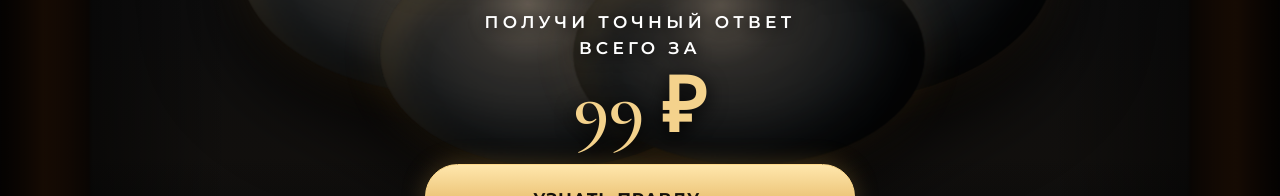
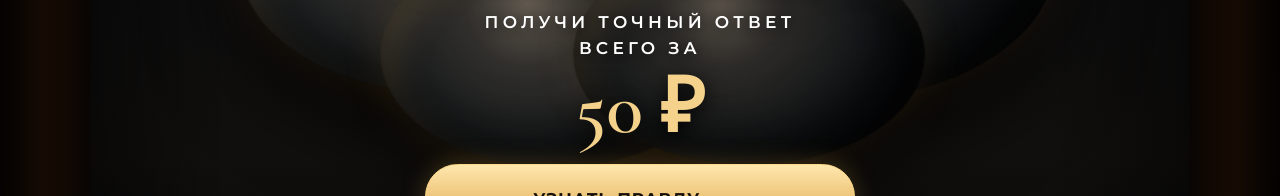
Before and after one commit to AlfonsMaybach/today-friday, a Next.js app: page / in a window 1280 px wide. Shown: the part 385-581 px from the top of the page. Built offline with nearby package versions, Linux system fonts and the light colour scheme.

Commit message:
Set public displayed price to 50 RUB without importing preview checkout

```diff
--- a/app/page.js
+++ b/app/page.js
@@ -107,7 +107,7 @@ export default function Home() {
             <>
               <h1>Сегодня<br/><em>пятница?</em></h1>
               <p className="offer">ПОЛУЧИ ТОЧНЫЙ ОТВЕТ<br/>ВСЕГО ЗА</p>
-              <div className="price">99 ₽</div>
+              <div className="price">50 ₽</div>
             </>
           ) : (
             <div className="truth">
@@ -123,7 +123,7 @@ export default function Home() {
             <aside><i style={{width:progress+'%'}}/></aside>
           </div>}
           {phase==='error' && <div className="process error"><div><span>{status}</span></div><button className="cta" onClick={reset}>ПОВТОРИТЬ <b>↻</b></button></div>}
-          {finished && <button className="cta" onClick={reset}>ПРОВЕРИТЬ ЕЩЁ РАЗ · 99 ₽ <b>↻</b></button>}
+          {finished && <button className="cta" onClick={reset}>ПРОВЕРИТЬ ЕЩЁ РАЗ · 50 ₽ <b>↻</b></button>}
 
           <div className="benefits">
             <article><strong>♢</strong><b>100% точность</b><span>Проверяем по<br/>реальному времени</span></article>
```
